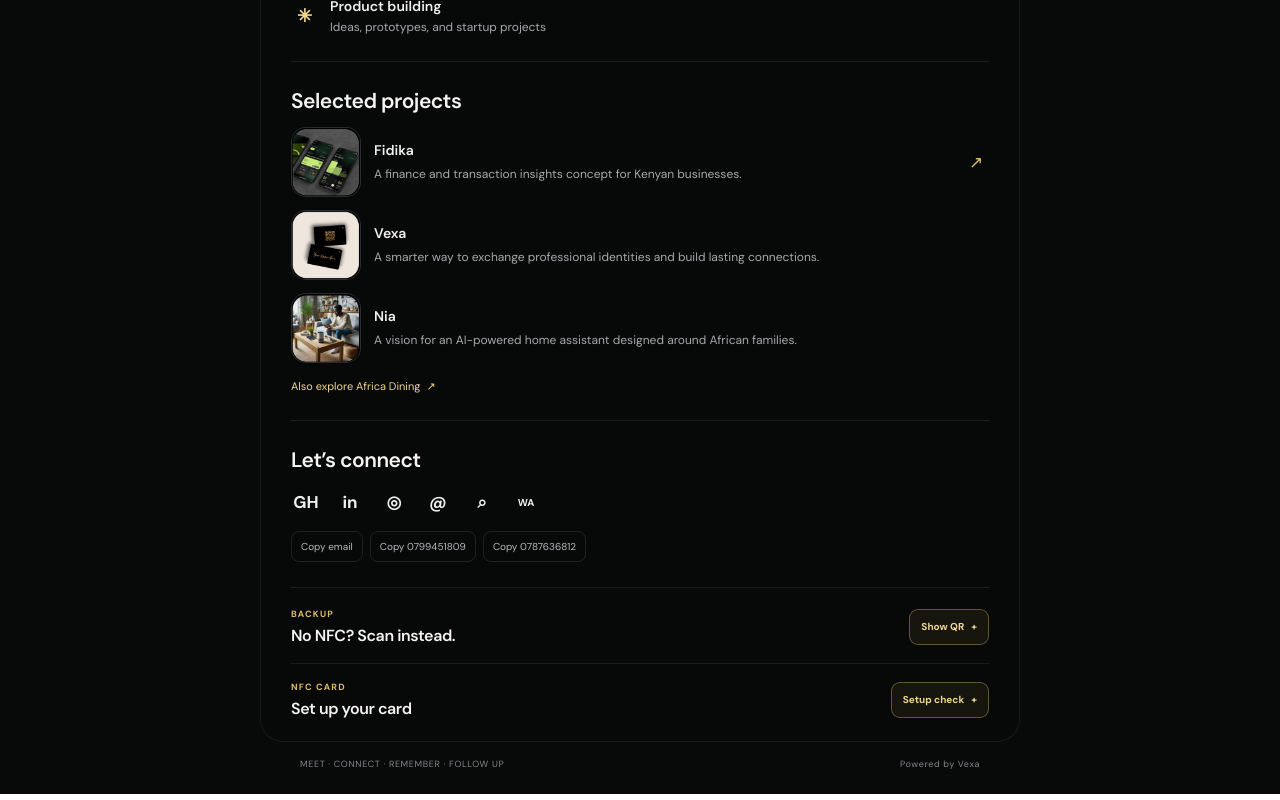
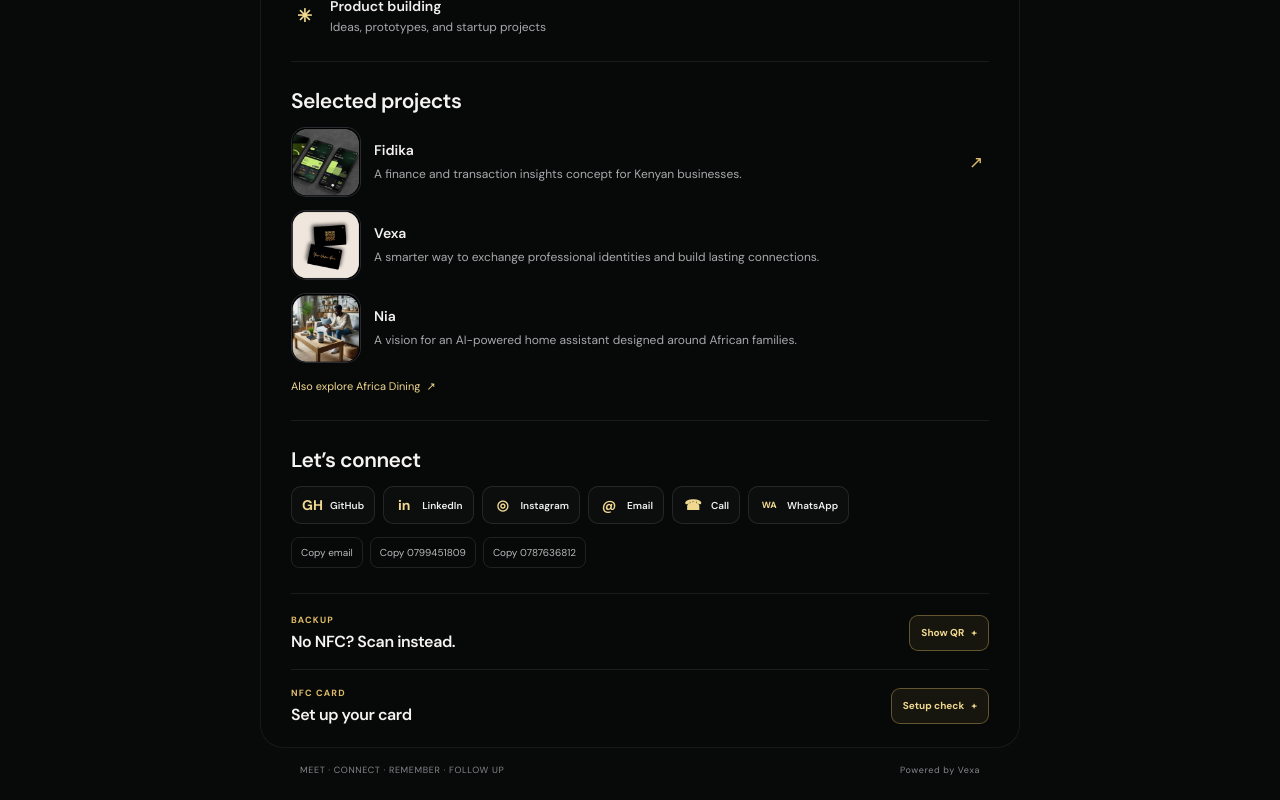
Before and after one commit to keith611/my-profile-, a React (Vite) app: page / in a window 1280 px wide. Shown: the part 1069-1869 px from the top of the page. Built offline with nearby package versions, Linux system fonts and the light colour scheme.

Commit message:
Label profile contact icons

```diff
--- a/src/pages/ProfilePage.css
+++ b/src/pages/ProfilePage.css
@@ -62,10 +62,13 @@
 .more-project-link:hover { color: #fff0bd; }
 .project-arrow { color: var(--gold); font-size: 17px; }
 .connect-section { padding-bottom: 20px; }
-.social-links { display: flex; align-items: center; gap: 14px; }
-.social-links a { display: grid; place-items: center; width: 30px; height: 32px; border-radius: 9px; color: #eee; text-decoration: none; font-size: 17px; font-weight: 700; transition: color .18s ease, background .18s ease, transform .18s ease; }
-.social-links a:last-child { font-size: 10px; }
-.social-links a:hover { transform: translateY(-2px); color: var(--gold-soft); background: rgba(223,189,104,.1); }
+.social-links { display: flex; flex-wrap: wrap; align-items: center; gap: 8px; }
+.social-links a { display: inline-flex; align-items: center; justify-content: flex-start; gap: 8px; min-height: 38px; padding: 0 10px; border: 1px solid rgba(255,255,255,.1); border-radius: 10px; color: #eee; background: rgba(255,255,255,.025); text-decoration: none; transition: color .18s ease, border-color .18s ease, background .18s ease, transform .18s ease; }
+.social-links a:hover { transform: translateY(-2px); border-color: rgba(223,189,104,.45); color: var(--gold-soft); background: rgba(223,189,104,.08); }
+.social-mark { display: grid; place-items: center; width: 20px; height: 20px; color: var(--gold-soft); font-size: 14px; font-weight: 700; }
+.social-mark-whatsapp { font-size: 9px; }
+.social-links small { color: inherit; font-size: 10px; font-weight: 600; white-space: nowrap; }
+.social-links a:focus-visible { outline: 2px solid var(--gold-soft); outline-offset: 2px; }
 .direct-contact { display: flex; flex-wrap: wrap; gap: 7px; margin-top: 13px; }
 .direct-contact button { min-height: 31px; padding: 0 9px; border: 1px solid rgba(255,255,255,.1); border-radius: 8px; color: #b9b9bd; background: transparent; font-size: 10px; cursor: pointer; }
 .direct-contact button:hover { border-color: rgba(223,189,104,.45); color: var(--gold-soft); }
--- a/src/pages/ProfilePage.jsx
+++ b/src/pages/ProfilePage.jsx
@@ -146,12 +146,13 @@ export function ProfilePage() {
             <nav className="social-links" aria-label="Contact and social links">
               {socialLinks.map((item) => (
                 <a key={item.label} href={item.url} target="_blank" rel="noreferrer" aria-label={item.label} title={item.label}>
-                  <span aria-hidden="true">{{ GitHub: 'GH', LinkedIn: 'in', Instagram: '◎' }[item.label]}</span>
+                  <span className="social-mark" aria-hidden="true">{{ GitHub: 'GH', LinkedIn: 'in', Instagram: '◎' }[item.label]}</span>
+                  <small>{item.label}</small>
                 </a>
               ))}
-              {profile.email && <a href={`mailto:${profile.email}`} aria-label="Email" title="Email"><span aria-hidden="true">@</span></a>}
-              {phones[0] && <a href={`tel:${phones[0]}`} aria-label={`Call ${phones[0]}`} title="Call"><span aria-hidden="true">⌕</span></a>}
-              {whatsappUrl && <a href={whatsappUrl} target="_blank" rel="noreferrer" aria-label="WhatsApp" title="WhatsApp"><span aria-hidden="true">WA</span></a>}
+              {profile.email && <a href={`mailto:${profile.email}`} aria-label="Email" title="Email"><span className="social-mark" aria-hidden="true">@</span><small>Email</small></a>}
+              {phones[0] && <a href={`tel:${phones[0]}`} aria-label={`Call ${phones[0]}`} title="Call"><span className="social-mark" aria-hidden="true">☎</span><small>Call</small></a>}
+              {whatsappUrl && <a href={whatsappUrl} target="_blank" rel="noreferrer" aria-label="WhatsApp" title="WhatsApp"><span className="social-mark social-mark-whatsapp" aria-hidden="true">WA</span><small>WhatsApp</small></a>}
             </nav>
             <div className="direct-contact">
               {profile.email && <button type="button" onClick={() => copyDetail(profile.email, 'Email address')}>Copy email</button>}
```
